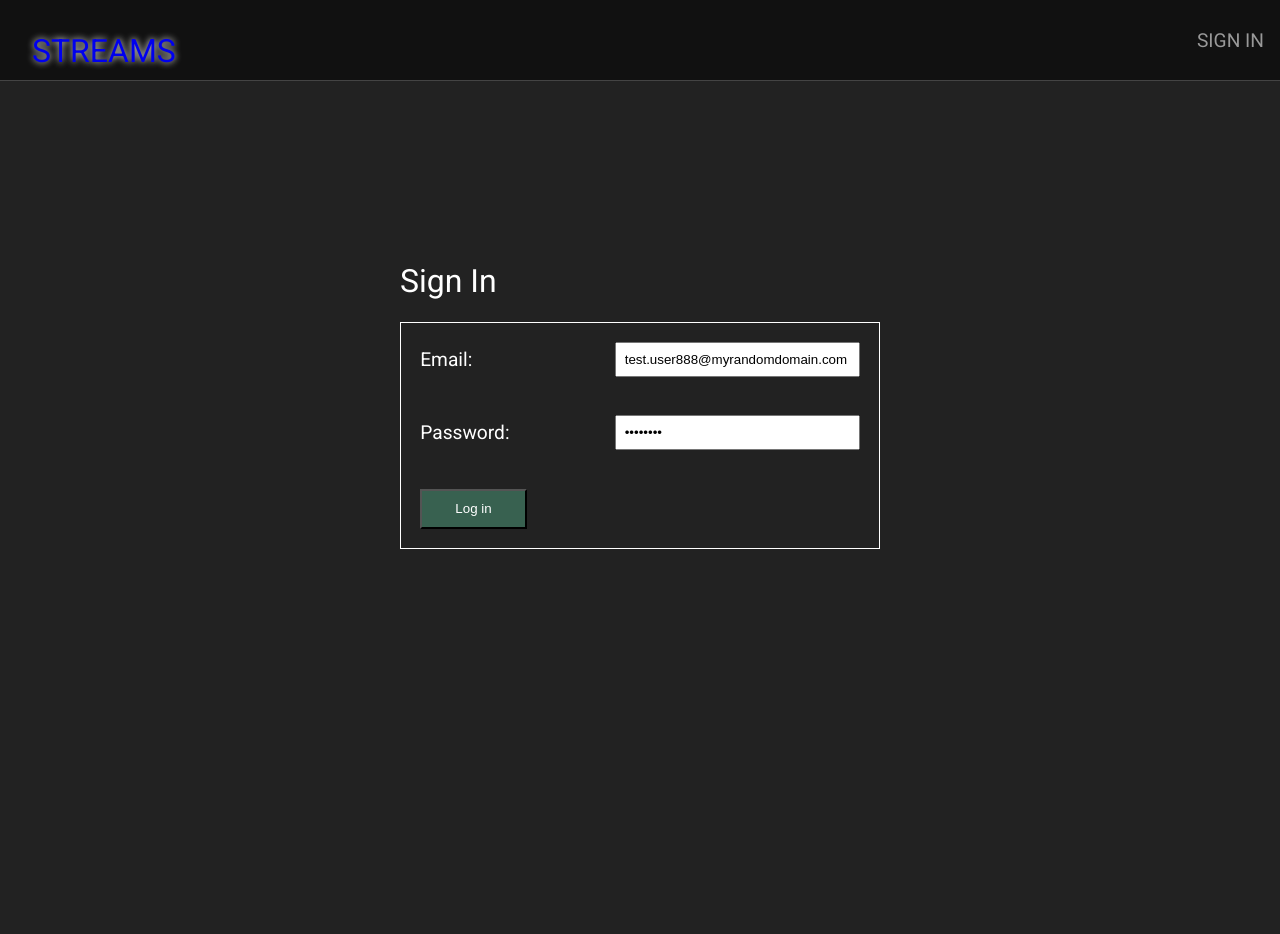
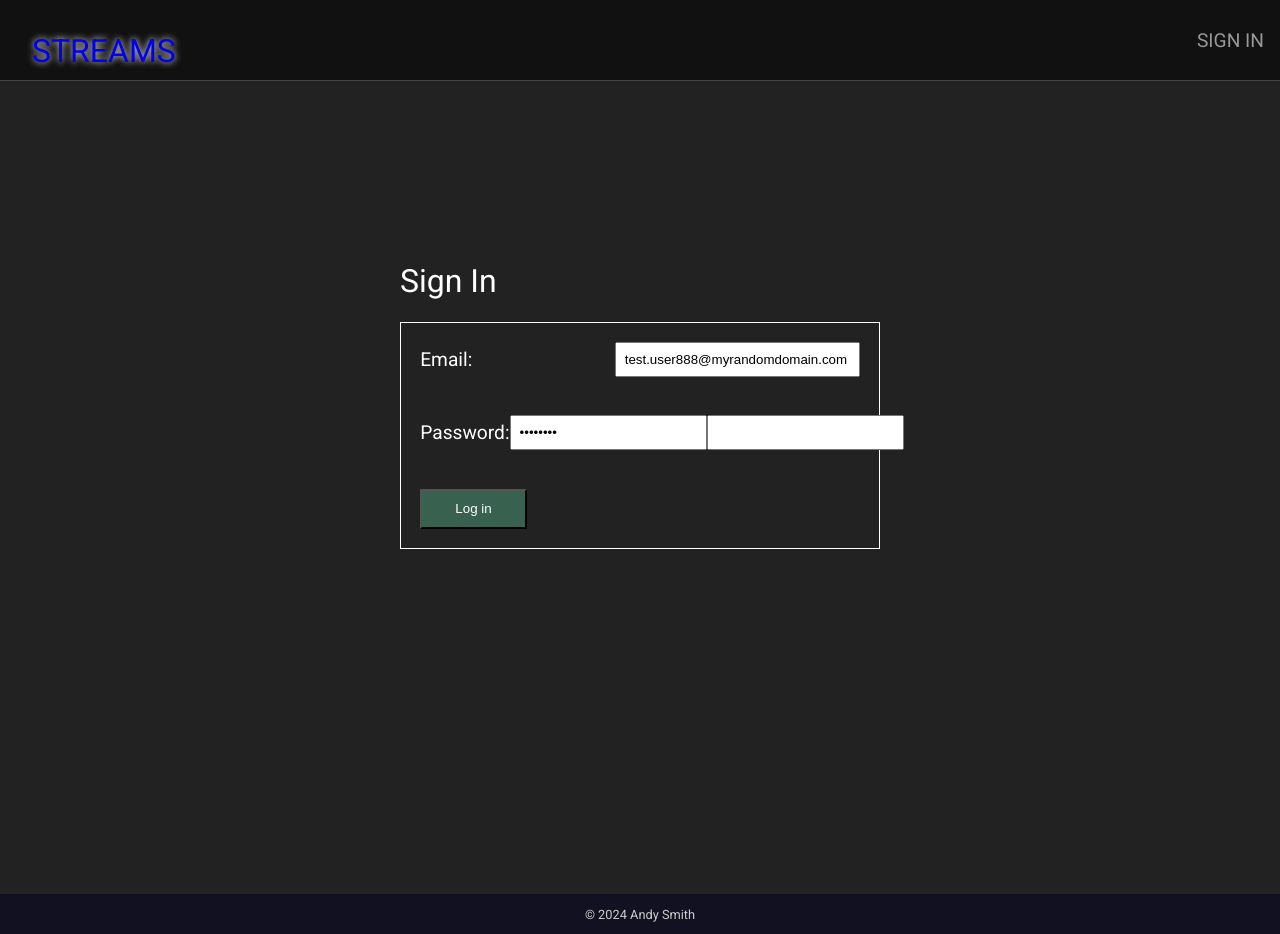
Before and after one commit to samthidny/next-streams, a Next.js app: page /signin in a window 1280 px wide. Before the commit the page ends 881 px from the top, so only its background shows below. Built offline with nearby package versions, Linux system fonts and the light colour scheme; no server answers.

Commit message:
add redirect to login and add footer

```diff
--- a/src/app/layout.tsx
+++ b/src/app/layout.tsx
@@ -2,6 +2,7 @@ import ServerNavigation from "@/ui/server-navigation";
 import Navigation from "../ui/navigation"
 import './../app.css';
 import { Roboto } from 'next/font/google'
+import Footer from "@/ui/Footer";
 
 const roboto = Roboto({
   subsets: ['latin'],
@@ -16,10 +17,9 @@ export default function RootLayout({
   return (
     <html lang="en" className={roboto.className}>
       <body className="App">
-
         <ServerNavigation />
         {children}
-
+        <Footer />
       </body>
     </html>
   )
--- a/src/app/signin/actions.ts
+++ b/src/app/signin/actions.ts
@@ -6,11 +6,10 @@ import { redirect } from 'next/navigation'
 
 export async function login(formData: FormData) {
   'use server'
-  // type-casting here for convenience
-  // in practice, you should validate your inputs
   const form = {
     email: formData.get('email') as string,
     password: formData.get('password') as string,
+    route: formData.get('route') as string,
   }
 
   const supabase = await getSupabaseClient();
@@ -20,37 +19,9 @@ export async function login(formData: FormData) {
     redirect('/error')
   }
 
-  console.log('signin', data);
-
-  console.log('supabse user', data.user);
-
-  console.log('supabse session', data.session);
-
-
-  if(data.user) {
-    revalidatePath('/', 'layout')
-    redirect('/')
+  if (data.user) {
+    revalidatePath('/', 'layout');
+    redirect(`/${form.route}`);
   }
 
-
 }
-
-// export async function signup(formData: FormData) {
-//   const supabase = createClient()
-
-//   // type-casting here for convenience
-//   // in practice, you should validate your inputs
-//   const data = {
-//     email: formData.get('email') as string,
-//     password: formData.get('password') as string,
-//   }
-
-//   const { error } = await supabase.auth.signUp(data)
-
-//   if (error) {
-//     redirect('/error')
-//   }
-
-//   revalidatePath('/', 'layout')
-//   redirect('/')
-// }
--- a/src/app/signin/page.tsx
+++ b/src/app/signin/page.tsx
@@ -1,7 +1,15 @@
+'use client'
 import { login } from './actions'
 import './signin.css';
+import { useSearchParams } from 'next/navigation'
+
 
 export default function LoginPage() {
+
+  const searchParams = useSearchParams()
+  const route = searchParams.get('route');
+
+
   return (
     <div className="container">
       <div className="content">
@@ -9,12 +17,12 @@ export default function LoginPage() {
         <form className="signin-form">
           <div className="row">
             <label htmlFor="email">Email:</label>
-            <input id="email" name="email" type="email" required value="test.user888@myrandomdomain.com" />
+            <input id="email" name="email" type="email" required defaultValue="test.user888@myrandomdomain.com" />
           </div>
           <div className="row">
             <label htmlFor="password">Password:</label>
-            <input id="password" name="password" type="password" required value="Test123!" />
-
+            <input id="password" name="password" type="password" required defaultValue="Test123!" />
+            <input type="text" name="route" defaultValue={route} />
           </div>
           <div className="row">
             <button formAction={login}>Log in</button>
--- /dev/null
+++ b/src/ui/footer.css
@@ -0,0 +1,8 @@
+.footer {
+    background-color: #111122;
+    margin-top: 1em;
+    padding: 1em;
+    text-align: center;
+    font-size: 0.8em;
+    color: #ccc;
+}
--- /dev/null
+++ b/src/ui/footer.tsx
@@ -0,0 +1,10 @@
+import React from 'react'
+import './Footer.css';
+
+export default function Footer() {
+  return (
+    <div className="footer">
+      © 2024 Andy Smith
+    </div>
+  )
+}
```
Also changed, not shown: src/app/favourites/page.tsx (+7 -1 lines).
